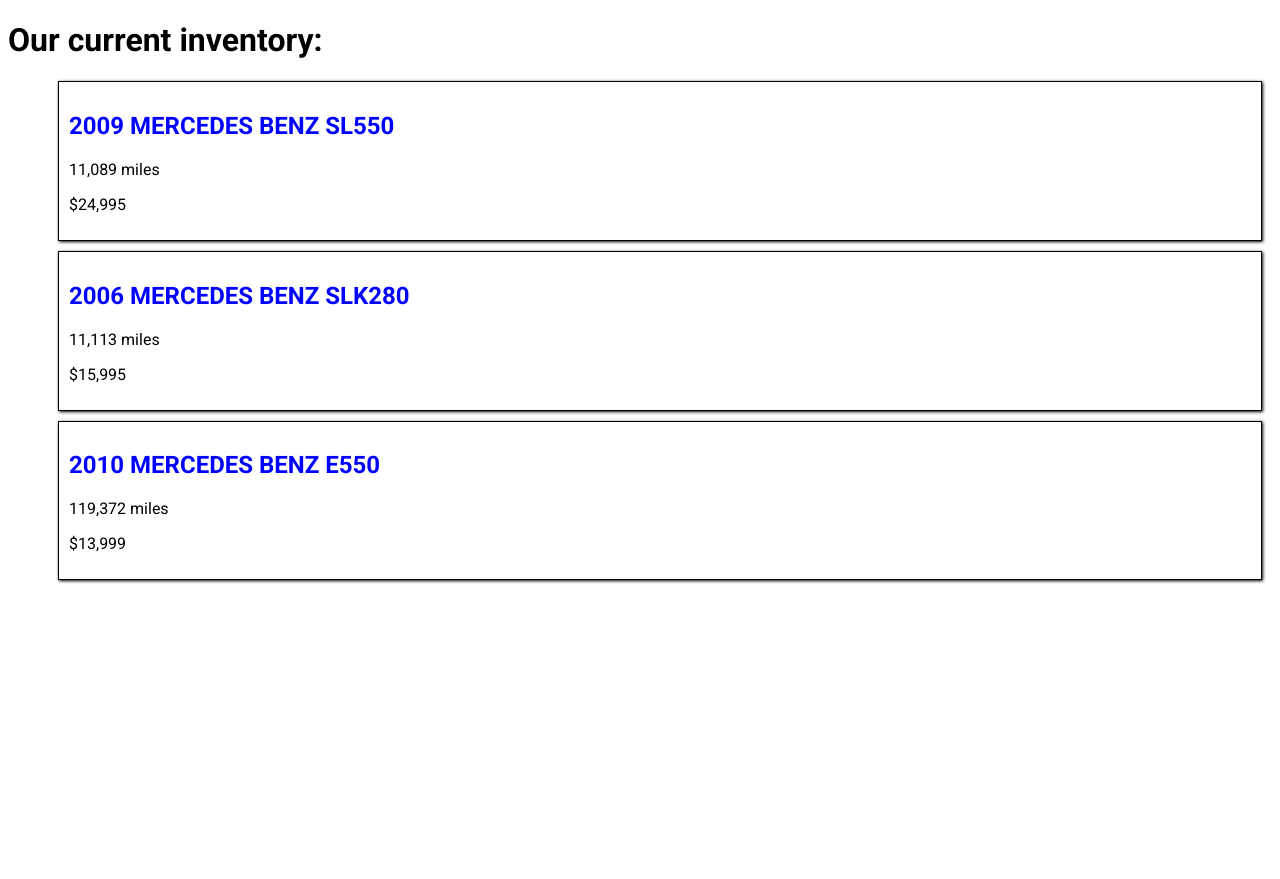
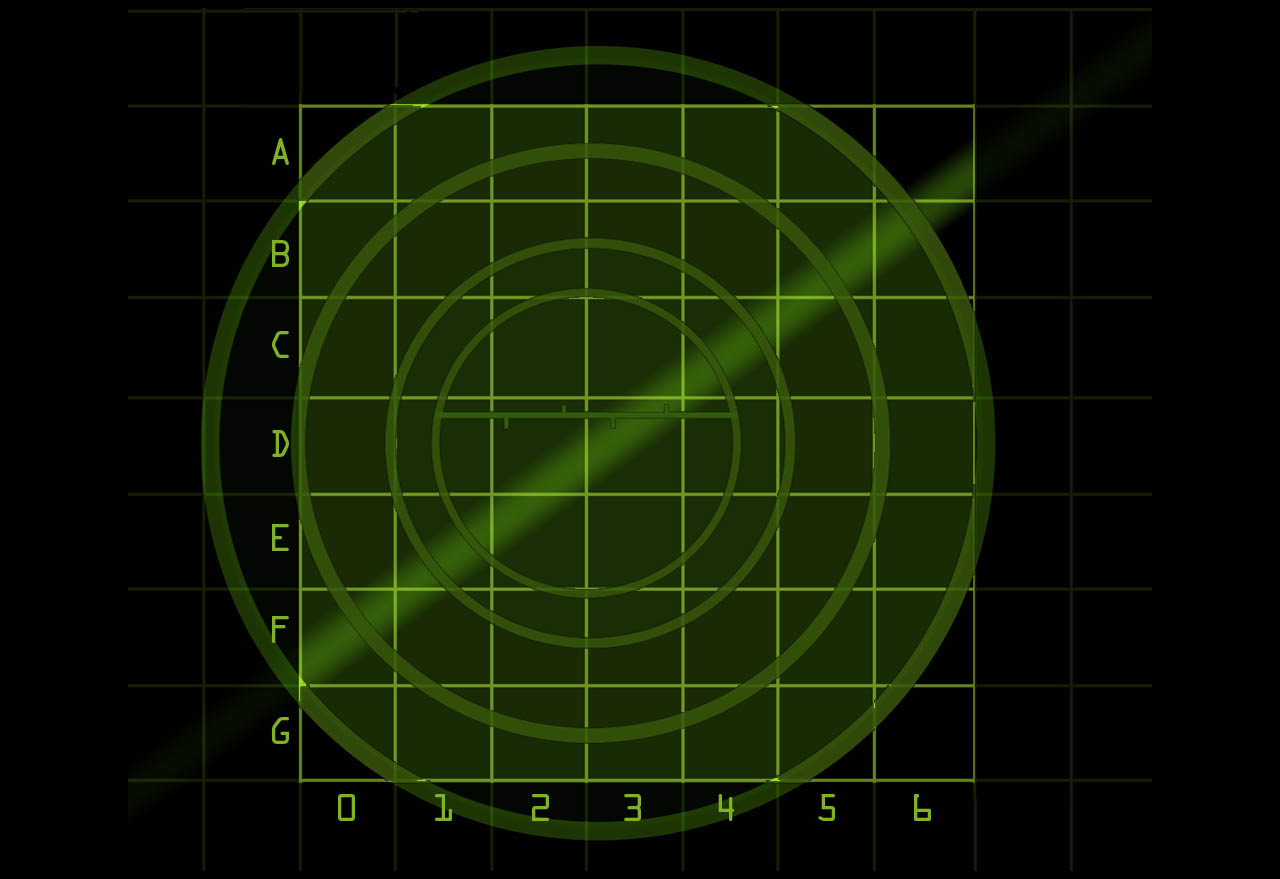
Before and after one commit to farooq-teqniqly/head-first-javascript, a plain HTML site: page index.html in a window 1280 px wide. Before the commit the page ends 800 px from the top, so only its background shows below. Drawn offline with Linux system fonts and the light colour scheme.

Commit message:
Add Battleship game board
Replaced car inventory display with a 7x7 game grid for Battleship. Introduced three new image files and updated styles to support the game board visuals. This setup prepares the foundation for further game logic implementation.

```diff
--- a/app.css
+++ b/app.css
@@ -1,5 +1,6 @@
 body {
     font-family: "Roboto", sans-serif;
+    background-color: black;
 }
 ul {
     list-style-type: none;
@@ -12,6 +13,10 @@
     box-shadow: 1px 1px 3px black;
 }
 
-.car-model {
-    color: blue;
+div#board {
+    position: relative;
+    width: 1024px;
+    height: 863px;
+    margin: auto;
+    background: url("board.jpg") no-repeat;
 }
--- a/index.html
+++ b/index.html
@@ -7,25 +7,9 @@
     <title>The Javascript Car Dealer</title>
 </head>
 <body>
-<h1>Our current inventory:</h1>
-<ul>
-    <li>
-        <h2>2009 Mercedes Benz SL550</h2>
-        <p>11,089 miles</p>
-        <p>$24,995</p>
-    </li>
-    <li>
-        <h2>2006 Mercedes Benz SLK280</h2>
-        <p>11,113 miles</p>
-        <p>$15,995</p>
-    </li>
-    <li>
-        <h2>2010 Mercedes Benz E550</h2>
-        <p>119,372 miles</p>
-        <p>$13,999</p>
-    </li>
+<div id="board">
 
-</ul>
+</div>
 <script src="index.js"></script>
 </body>
 </html>
--- a/index.js
+++ b/index.js
@@ -1,12 +1,21 @@
 document.addEventListener("DOMContentLoaded", () => {
-    const listItems = document.getElementsByTagName("li");
+    const board = document.getElementById("board");
+    const gameGrid = createTable(7, 7)
+    board.appendChild(gameGrid);
+});
 
-    Array.from(listItems).forEach(item => {
-        const h2 = item.getElementsByTagName("h2")[0];
+function createTable(numRows, numCols) {
+    const table = document.createElement("table");
 
-        if (h2) {
-            h2.innerText = h2.innerText.toUpperCase();
-            h2.classList.add("car-model");
+    for (let i = 0; i < numRows; i++) {
+        const row = document.createElement("tr");
+        table.appendChild(row);
+
+        for (let j = 0; j < numCols; j++) {
+            const col = document.createElement("td");
+            row.appendChild(col);
         }
-    });
-});
+    }
+
+    return table;
+}
```
Also changed, not shown: board.jpg (added), miss.png (added), ship.png (added).
